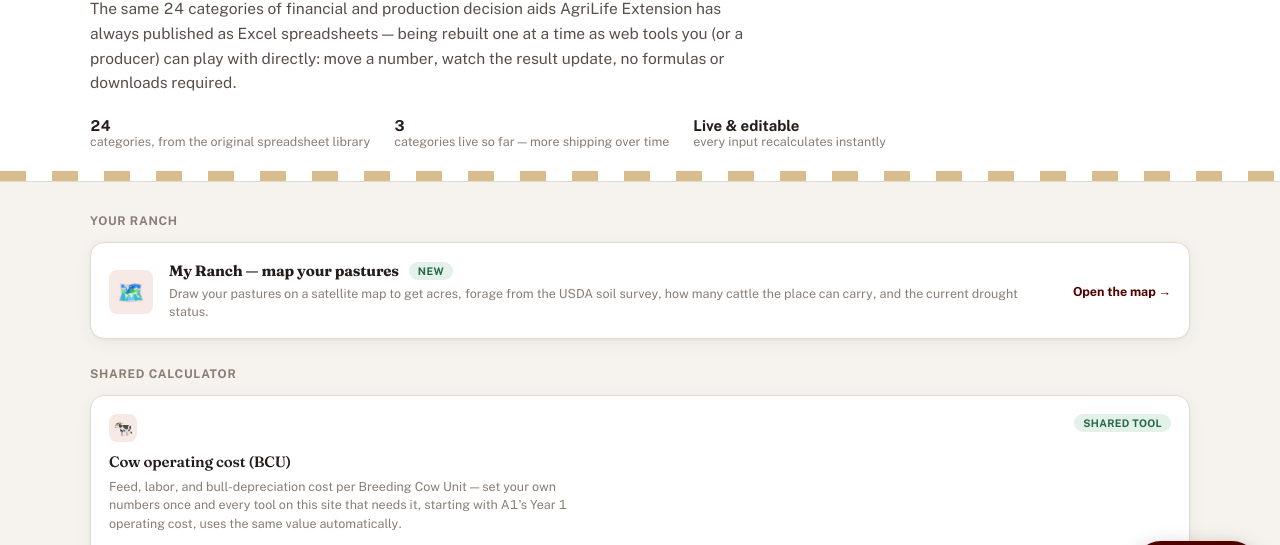
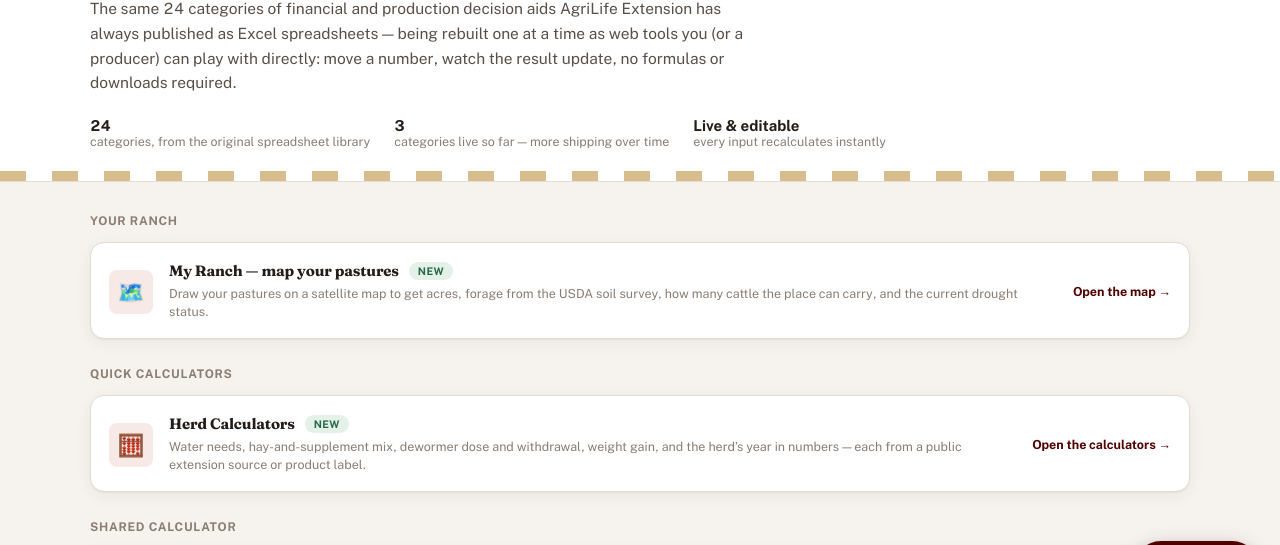
Before and after one commit to JuanBruno14/AgExtensionTAMU, a plain HTML site: page index.html in a window 1280 px wide. Shown: the part 183-728 px from the top of the page. Drawn offline with nearby package versions, Linux system fonts and the light colour scheme.

Commit message:
Add section for Herd Calculators to index.html

```diff
--- a/index.html
+++ b/index.html
@@ -357,6 +357,18 @@
         <p id="myRanchPreview" style="margin-top:6px;font-weight:700;color:var(--ink-secondary);" hidden></p>
       </div>
       <span class="go" style="margin-top:0;">Open the map &rarr;</span>
+    </a>
+  </section>
+
+  <section class="shared-tool" id="herd-tools-link" style="margin-bottom:28px;">
+    <p class="section-label">Quick calculators</p>
+    <a class="cat-card live" href="herd-tools/index.html" style="display:flex;gap:16px;align-items:center;flex-wrap:wrap;">
+      <span class="cat-num" aria-hidden="true" style="width:44px;height:44px;font-size:22px;">🧮</span>
+      <div style="flex:1;min-width:220px;">
+        <div style="display:flex;align-items:center;gap:10px;flex-wrap:wrap;margin-bottom:4px;"><h3 style="margin:0;">Herd Calculators</h3><span class="status-pill live">New</span></div>
+        <p>Water needs, hay-and-supplement mix, dewormer dose and withdrawal, weight gain, and the herd&rsquo;s year in numbers &mdash; each from a public extension source or product label.</p>
+      </div>
+      <span class="go" style="margin-top:0;">Open the calculators &rarr;</span>
     </a>
   </section>
 
```
